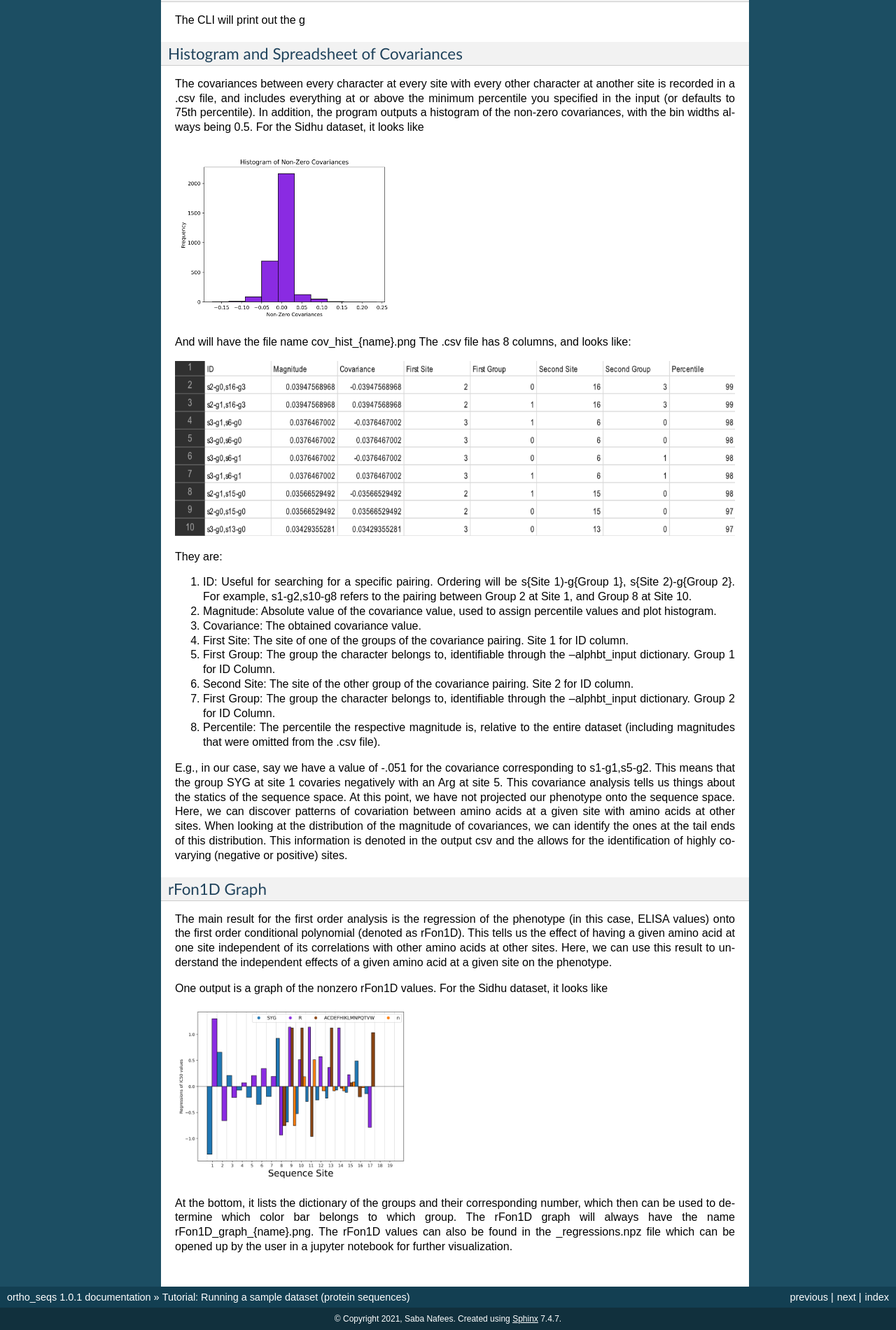
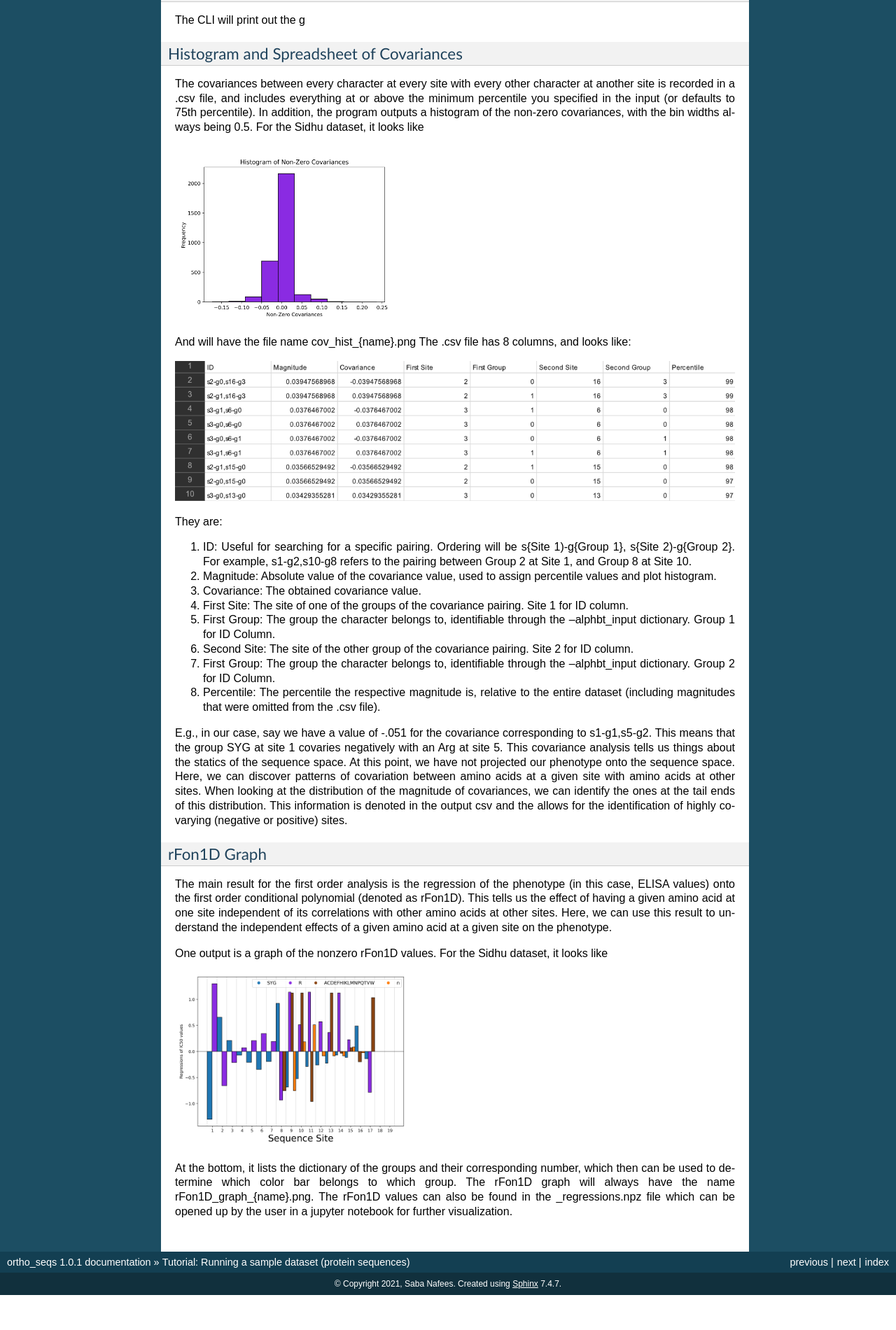
Before and after one commit to snafees/ortho_seqs, a Sphinx documentation site: the page built from docs/source/tutorial.rst, in a window 1280 px wide. Shown: the part 3236-5137 px from the top of the page at 70% size. Built offline with Sphinx 7.4.7, drawn with Linux system fonts in a browser that asks for light colours; after the commit the page ends 5087 px from its top, so only the background shows below that.

Commit message:
Made .csv file smaller

```diff
--- a/docs/source/tutorial.rst
+++ b/docs/source/tutorial.rst
@@ -150,7 +150,7 @@ And will have the file name cov_hist_{name}.png
 The .csv file has 8 columns, and looks like:
 
 .. image:: tutorial_outputs/top_10.png
-  :height: 250px
+  :height: 200px
 
 They are:
 
```
